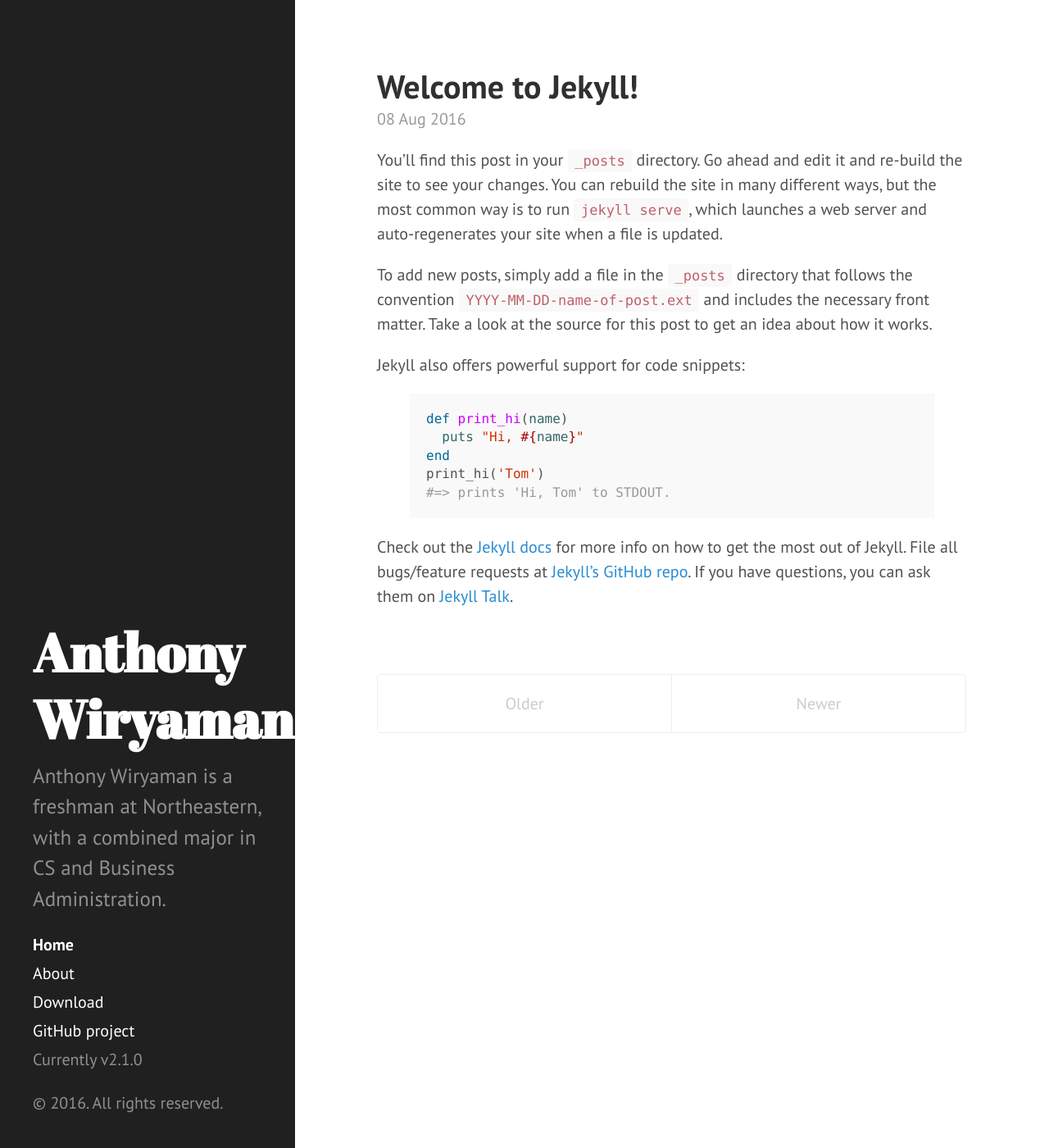
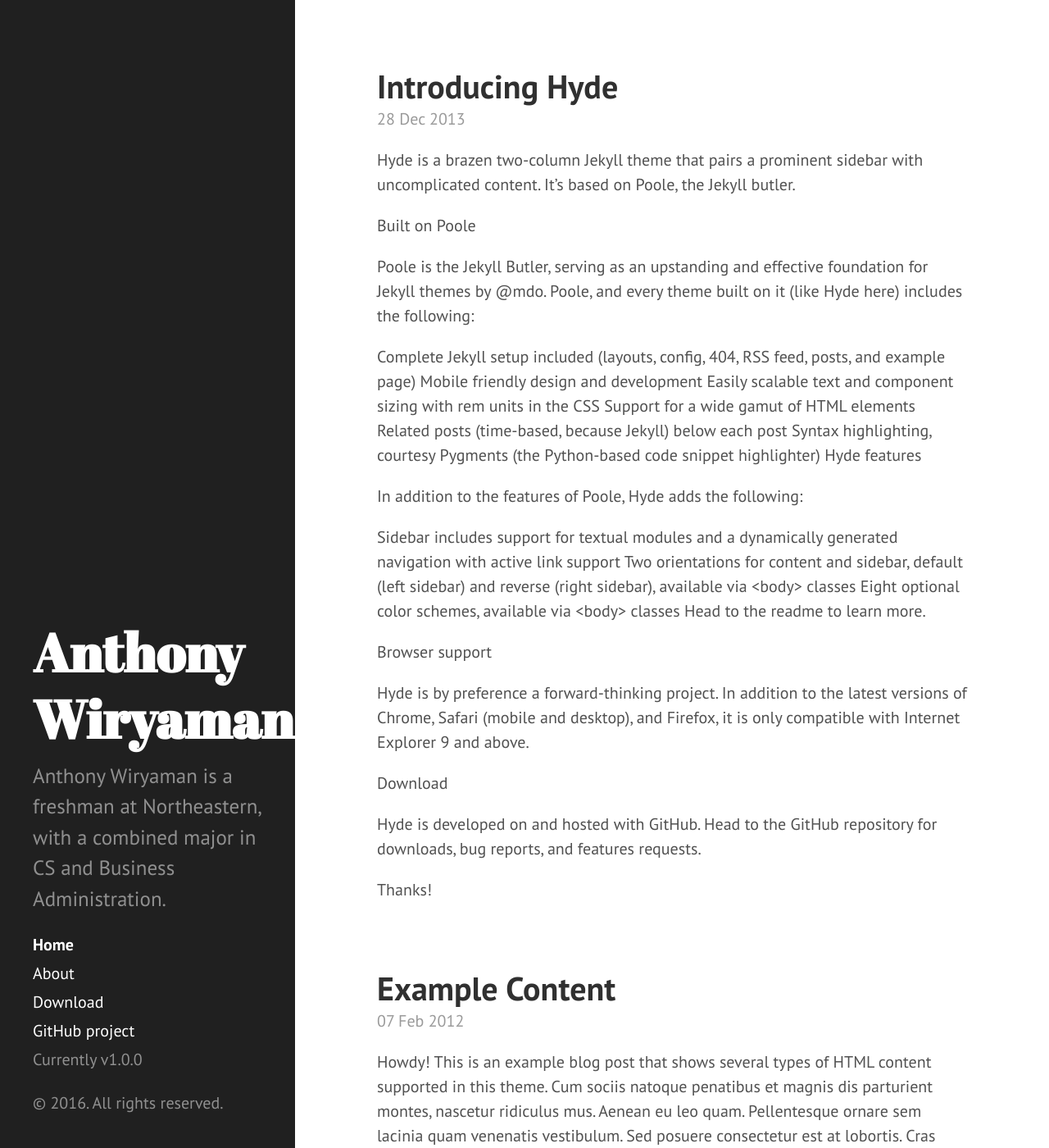
Before and after one commit to AWiryaman/AWiryaman.github.io, a Jekyll site: the page built from index.html, in a window 1280 px wide and 1400 px high. Shown: the whole window at 82% size. Built offline with Jekyll 4.4.1, drawn with Linux system fonts in a browser that asks for light colours; the list of posts is cut into pages by our own code; some of the changed text lies outside the part shown.

Commit message:
minor changes

```diff
--- a/Gemfile
+++ b/Gemfile
@@ -19,5 +19,5 @@
 
 # If you have any plugins, put them here!
 # group :jekyll_plugins do
-#   gem "jekyll-github-metadata", "~> 1.0"
+# gem "jekyll-github-metadata", "~> 1.0"
 # end
--- a/_config.yml
+++ b/_config.yml
@@ -1,25 +1,25 @@
 # Dependencies
 markdown:         kramdown
-highlighter:      pygments
+highlighter:      rouge
 
 # Permalinks
 permalink:           pretty
 
 # Setup
 title:               Anthony Wiryaman
-tagline:
+tagline:             Hello
 description:         Anthony Wiryaman is a freshman at Northeastern, with a combined major in CS and Business Administration.
 url:                 http://anthony.wiryaman.com/
 baseurl:             /
 
 author:
   name:           'Anthony Wiryaman'
-  url:
+  url:             http://anthony.wiryaman.com/
 
 paginate:         5
 
 # Custom vars
-version:          2.1.0
+version:          1.0.0
 
 github:
-  repo:           https://github.com/AWiryaman
+  repo:           https://github.com/AWiryaman/
--- /dev/null
+++ b/_posts/2012-02-06-whats-jekyll.md
@@ -0,0 +1,6 @@
+Jekyll is a static site generator, an open-source tool for creating simple yet powerful websites of all shapes and sizes. From the project's readme:
+
+Jekyll is a simple, blog aware, static site generator. It takes a template directory [...] and spits out a complete, static website suitable for serving with Apache or your favorite web server. This is also the engine behind GitHub Pages, which you can use to host your project’s page or blog right here from GitHub.
+It's an immensely useful tool and one we encourage you to use here with Hyde.
+
+Find out more by visiting the project on GitHub.
--- /dev/null
+++ b/_posts/2012-02-07-example-content.md
@@ -0,0 +1,82 @@
+Howdy! This is an example blog post that shows several types of HTML content supported in this theme.
+Cum sociis natoque penatibus et magnis dis parturient montes, nascetur ridiculus mus. Aenean eu leo quam. Pellentesque ornare sem lacinia quam venenatis vestibulum. Sed posuere consectetur est at lobortis. Cras mattis consectetur purus sit amet fermentum.
+
+Curabitur blandit tempus porttitor. Nullam quis risus eget urna mollis ornare vel eu leo. Nullam id dolor id nibh ultricies vehicula ut id elit.
+Etiam porta sem malesuada magna mollis euismod. Cras mattis consectetur purus sit amet fermentum. Aenean lacinia bibendum nulla sed consectetur.
+
+Inline HTML elements
+
+HTML defines a long list of available inline tags, a complete list of which can be found on the Mozilla Developer Network.
+
+To bold text, use <strong>.
+To italicize text, use <em>.
+Abbreviations, like HTML should use <abbr>, with an optional title attribute for the full phrase.
+Citations, like — Mark otto, should use <cite>.
+Deleted text should use <del> and inserted text should use <ins>.
+Superscript text uses <sup> and subscript text uses <sub>.
+Most of these elements are styled by browsers with few modifications on our part.
+
+Heading
+
+Vivamus sagittis lacus vel augue rutrum faucibus dolor auctor. Duis mollis, est non commodo luctus, nisi erat porttitor ligula, eget lacinia odio sem nec elit. Morbi leo risus, porta ac consectetur ac, vestibulum at eros.
+
+Code
+
+Cum sociis natoque penatibus et magnis dis code element montes, nascetur ridiculus mus.
+
+{% highlight js %} // Example can be run directly in your JavaScript console
+
+// Create a function that takes two arguments and returns the sum of those arguments var adder = new Function("a", "b", "return a + b");
+
+// Call the function adder(2, 6); // > 8 {% endhighlight %}
+
+Aenean lacinia bibendum nulla sed consectetur. Etiam porta sem malesuada magna mollis euismod. Fusce dapibus, tellus ac cursus commodo, tortor mauris condimentum nibh, ut fermentum massa.
+
+Gists via GitHub Pages
+
+Vestibulum id ligula porta felis euismod semper. Nullam quis risus eget urna mollis ornare vel eu leo. Donec sed odio dui.
+
+{% gist 5555251 gist.md %}
+
+Aenean eu leo quam. Pellentesque ornare sem lacinia quam venenatis vestibulum. Nullam quis risus eget urna mollis ornare vel eu leo. Cum sociis natoque penatibus et magnis dis parturient montes, nascetur ridiculus mus. Donec sed odio dui. Vestibulum id ligula porta felis euismod semper.
+
+Lists
+
+Cum sociis natoque penatibus et magnis dis parturient montes, nascetur ridiculus mus. Aenean lacinia bibendum nulla sed consectetur. Etiam porta sem malesuada magna mollis euismod. Fusce dapibus, tellus ac cursus commodo, tortor mauris condimentum nibh, ut fermentum massa justo sit amet risus.
+
+Praesent commodo cursus magna, vel scelerisque nisl consectetur et.
+Donec id elit non mi porta gravida at eget metus.
+Nulla vitae elit libero, a pharetra augue.
+Donec ullamcorper nulla non metus auctor fringilla. Nulla vitae elit libero, a pharetra augue.
+
+Vestibulum id ligula porta felis euismod semper.
+Cum sociis natoque penatibus et magnis dis parturient montes, nascetur ridiculus mus.
+Maecenas sed diam eget risus varius blandit sit amet non magna.
+Cras mattis consectetur purus sit amet fermentum. Sed posuere consectetur est at lobortis.
+
+HyperText Markup Language (HTML)
+The language used to describe and define the content of a Web page
+Cascading Style Sheets (CSS)
+Used to describe the appearance of Web content
+JavaScript (JS)
+The programming language used to build advanced Web sites and applications
+Integer posuere erat a ante venenatis dapibus posuere velit aliquet. Morbi leo risus, porta ac consectetur ac, vestibulum at eros. Nullam quis risus eget urna mollis ornare vel eu leo.
+
+Images
+
+Quisque consequat sapien eget quam rhoncus, sit amet laoreet diam tempus. Aliquam aliquam metus erat, a pulvinar turpis suscipit at.
+
+placeholder placeholder placeholder
+
+Tables
+
+Aenean lacinia bibendum nulla sed consectetur. Lorem ipsum dolor sit amet, consectetur adipiscing elit.
+
+Name	Upvotes	Downvotes
+Totals	21	23
+Alice	10	11
+Bob	4	3
+Charlie	7	9
+Nullam id dolor id nibh ultricies vehicula ut id elit. Sed posuere consectetur est at lobortis. Nullam quis risus eget urna mollis ornare vel eu leo.
+
+Want to see something else added? Open an issue.
--- /dev/null
+++ b/_posts/2013-12-28-introducing-hyde.md
@@ -0,0 +1,30 @@
+Hyde is a brazen two-column Jekyll theme that pairs a prominent sidebar with uncomplicated content. It's based on Poole, the Jekyll butler.
+
+Built on Poole
+
+Poole is the Jekyll Butler, serving as an upstanding and effective foundation for Jekyll themes by @mdo. Poole, and every theme built on it (like Hyde here) includes the following:
+
+Complete Jekyll setup included (layouts, config, 404, RSS feed, posts, and example page)
+Mobile friendly design and development
+Easily scalable text and component sizing with rem units in the CSS
+Support for a wide gamut of HTML elements
+Related posts (time-based, because Jekyll) below each post
+Syntax highlighting, courtesy Pygments (the Python-based code snippet highlighter)
+Hyde features
+
+In addition to the features of Poole, Hyde adds the following:
+
+Sidebar includes support for textual modules and a dynamically generated navigation with active link support
+Two orientations for content and sidebar, default (left sidebar) and reverse (right sidebar), available via <body> classes
+Eight optional color schemes, available via <body> classes
+Head to the readme to learn more.
+
+Browser support
+
+Hyde is by preference a forward-thinking project. In addition to the latest versions of Chrome, Safari (mobile and desktop), and Firefox, it is only compatible with Internet Explorer 9 and above.
+
+Download
+
+Hyde is developed on and hosted with GitHub. Head to the GitHub repository for downloads, bug reports, and features requests.
+
+Thanks!
--- a/_posts/2016-08-08-welcome-to-jekyll.markdown
+++ /dev/null
@@ -1,25 +0,0 @@
----
-layout: post
-title:  "Welcome to Jekyll!"
-date:   2016-08-08 13:55:55 -0400
-categories: jekyll update
----
-You’ll find this post in your `_posts` directory. Go ahead and edit it and re-build the site to see your changes. You can rebuild the site in many different ways, but the most common way is to run `jekyll serve`, which launches a web server and auto-regenerates your site when a file is updated.
-
-To add new posts, simply add a file in the `_posts` directory that follows the convention `YYYY-MM-DD-name-of-post.ext` and includes the necessary front matter. Take a look at the source for this post to get an idea about how it works.
-
-Jekyll also offers powerful support for code snippets:
-
-{% highlight ruby %}
-def print_hi(name)
-  puts "Hi, #{name}"
-end
-print_hi('Tom')
-#=> prints 'Hi, Tom' to STDOUT.
-{% endhighlight %}
-
-Check out the [Jekyll docs][jekyll-docs] for more info on how to get the most out of Jekyll. File all bugs/feature requests at [Jekyll’s GitHub repo][jekyll-gh]. If you have questions, you can ask them on [Jekyll Talk][jekyll-talk].
-
-[jekyll-docs]: http://jekyllrb.com/docs/home
-[jekyll-gh]:   https://github.com/jekyll/jekyll
-[jekyll-talk]: https://talk.jekyllrb.com/
--- a/about.md
+++ b/about.md
@@ -3,3 +3,24 @@
 title: About
 permalink: /about/
 ---
+Hey there! This page is included as an example. Feel free to customize it for your own use upon downloading. Carry on!
+
+In the novel, The Strange Case of Dr. Jeykll and Mr. Hyde, Mr. Poole is Dr. Jekyll's virtuous and loyal butler. Similarly, Poole is an upstanding and effective butler that helps you build Jekyll themes. It's made by @mdo.
+
+There are currently two themes built on Poole:
+
+Hyde
+Lanyon
+Learn more and contribute on GitHub.
+
+Setup
+
+Some fun facts about the setup of this project include:
+
+Built for Jekyll
+Developed on GitHub and hosted for free on GitHub Pages
+Coded with Sublime Text 2, an amazing code editor
+Designed and developed while listening to music like Blood Bros Trilogy
+Have questions or suggestions? Feel free to open an issue on GitHub or ask me on Twitter.
+
+Thanks for reading!
```
